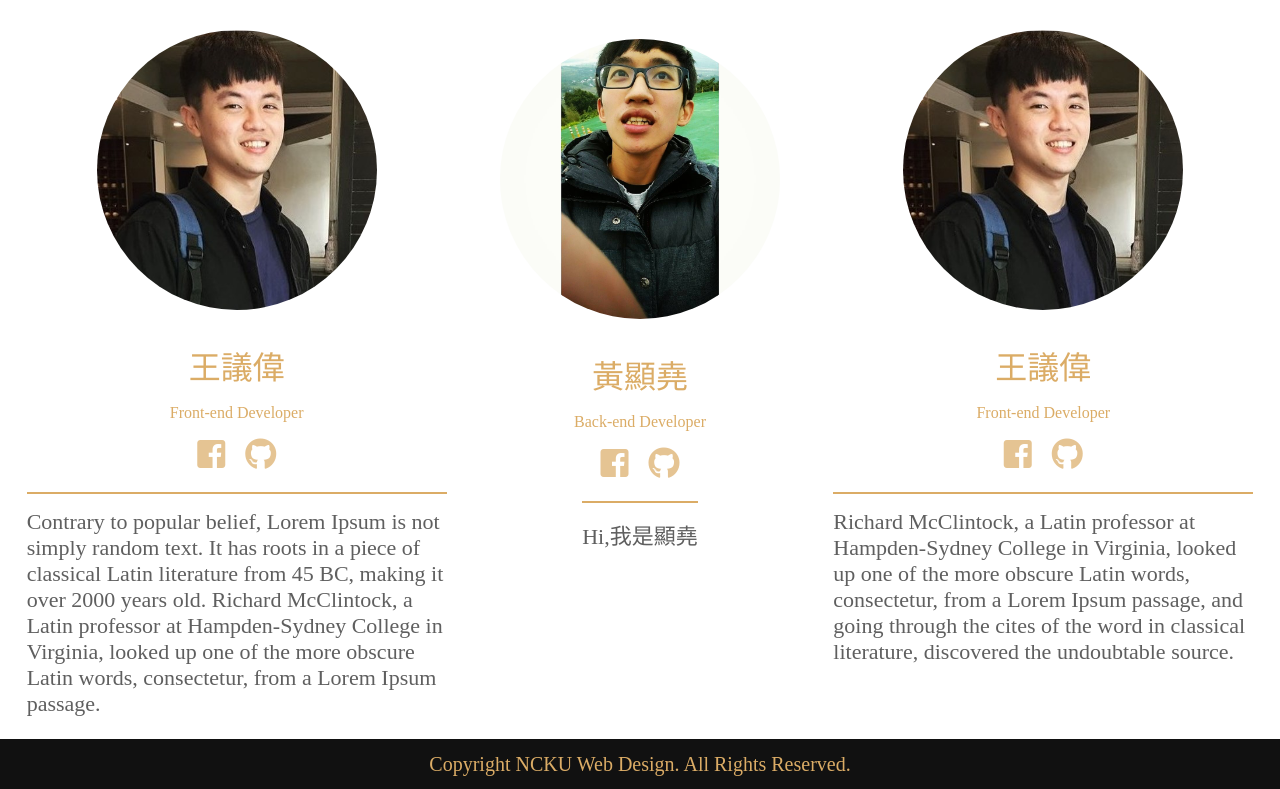
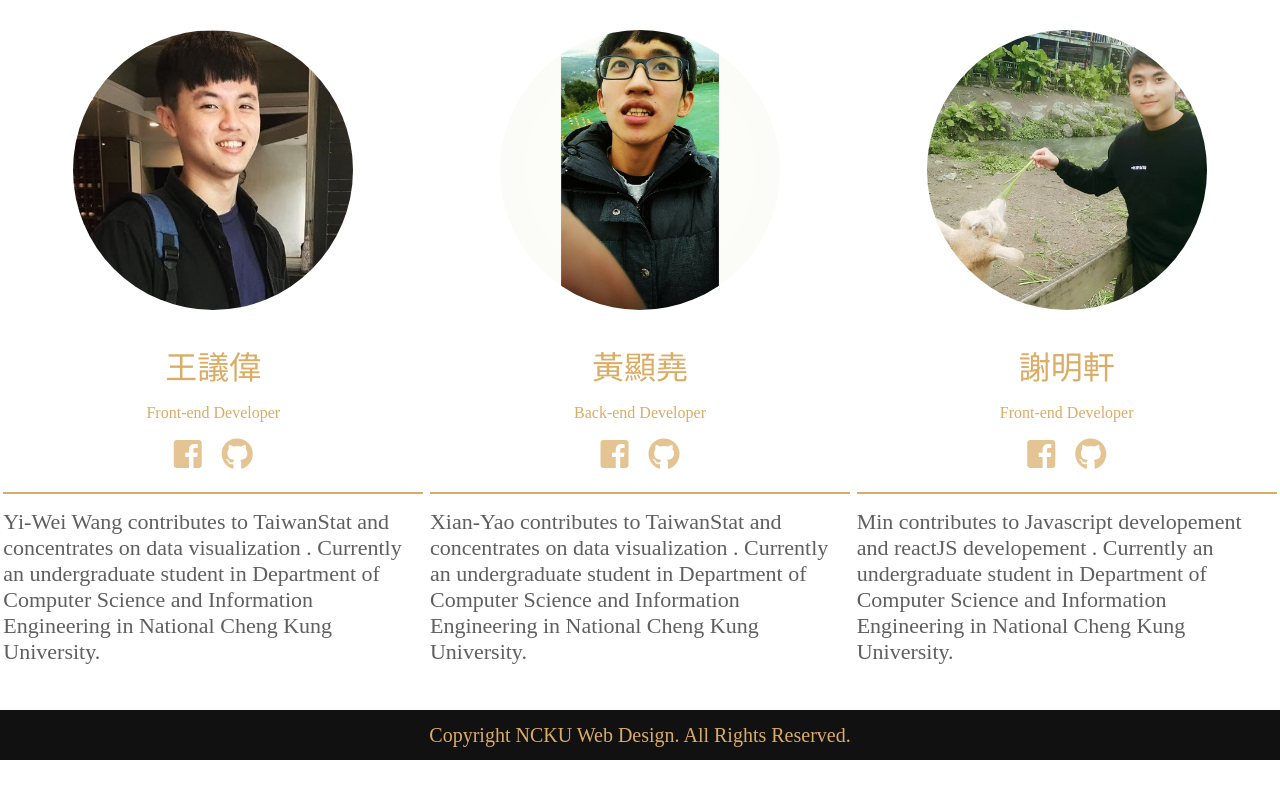
Before and after one commit to eric8607242/StickyBoard, a Django app: page /about/ in a window 1280 px wide. Shown: the part 54-843 px from the top of the page. After the commit the page ends 814 px from the top, so only its background shows below. Run offline with Django 3.2, Linux system fonts and the light colour scheme; some libraries are stand-ins or nearby versions.

Commit message:
update at time

```diff
--- a/stickyboard/board/views.py
+++ b/stickyboard/board/views.py
@@ -33,7 +33,7 @@ def saveboard(request):
                 )
                 new_note.save()
             else:
-                edit_note = Note.objects.get(note_id = note_info["board_id"])
+                edit_note = Note.objects.get(note_id = note_info["board_id"], board = board)
                 edit_note.title = note_info['title']
                 edit_note.comment = note_info['comment']
                 edit_note.color = note_info['color']
--- a/stickyboard/templates/mainsite/about.html
+++ b/stickyboard/templates/mainsite/about.html
@@ -49,10 +49,8 @@
                             </a>
                         </div>
                         <p class="developer-description">
-                            Contrary to popular belief, Lorem Ipsum is not simply random text. It has roots in a piece of classical Latin literature
-                            from 45 BC, making it over 2000 years old. Richard McClintock, a Latin professor at Hampden-Sydney
-                            College in Virginia, looked up one of the more obscure Latin words, consectetur, from a Lorem
-                            Ipsum passage.
+                                Yi-Wei Wang contributes to TaiwanStat and concentrates on data visualization .
+                                Currently an undergraduate student in Department of Computer Science and Information Engineering in National Cheng Kung University.
                         </p>
                     </div>
                     <div class="member-card">
@@ -68,25 +66,25 @@
                             </a>
                         </div>
                         <p class="developer-description">
-                            Hi,我是顯堯
+                                Xian-Yao contributes to TaiwanStat and concentrates on data visualization .
+                                Currently an undergraduate student in Department of Computer Science and Information Engineering in National Cheng Kung University.
                         </p>
                     </div>
                     <div class="member-card">
-                        <img class="avatar" src="{% static 'images/yiwei.jpg' %}">
-                        <p class="developer-name">王議偉</p>
+                        <img class="avatar" src="{% static 'images/min.jpg' %}">
+                        <p class="developer-name">謝明軒</p>
                         <p class="developer-title">Front-end Developer</p>
                         <div>
-                            <a class="contact-icons" href="https://www.facebook.com/yiweiWang01" target="_blank">
+                            <a class="contact-icons" href="https://www.facebook.com/profile.php?id=100003350406868" target="_blank">
                                 <i class="fab fa-facebook-square fa-2x fa-contact-info"></i>
                             </a>
-                            <a class="contact-icons" href="https://github.com/Wang-YiWei" target="_blank">
+                            <a class="contact-icons" href="https://github.com/MingHsuan0313" target="_blank">
                                 <i class="fab fa-github fa-2x fa-contact-info"></i>
                             </a>
                         </div>
                         <p class="developer-description">
-                            Richard McClintock, a Latin professor at Hampden-Sydney College in Virginia, looked up one of the more obscure Latin words,
-                            consectetur, from a Lorem Ipsum passage, and going through the cites of the word in classical
-                            literature, discovered the undoubtable source.
+                                Min contributes to Javascript developement and reactJS developement .
+                                Currently an undergraduate student in Department of Computer Science and Information Engineering in National Cheng Kung University.
                         </p>
                     </div>
                 </div>
```
Also changed, not shown: stickyboard/static/css/note.css (+11 -0 lines), stickyboard/static/js/postdata.js (+6 -2 lines), stickyboard/templates/board/panel.html (+6 -15 lines), stickyboard/static/images/min.jpg (added).
